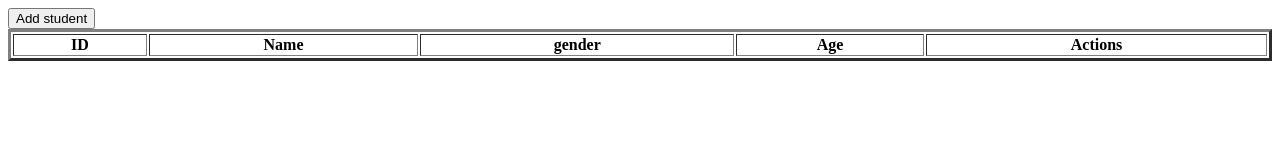
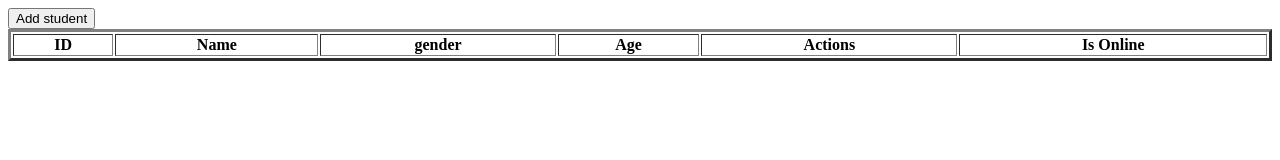
Before and after one commit to Doni-gg1/Student-list, a plain HTML site: page index.html in a window 1280 px wide. Drawn offline with Linux system fonts and the light colour scheme; no server answers.

Commit message:
fixed students table

```diff
--- a/index.html
+++ b/index.html
@@ -25,6 +25,7 @@
         <th>gender</th>
         <th>Age</th>
         <th>Actions</th>
+        <th>Is Online</th>
       </thead>
 
       <tbody></tbody>
```
